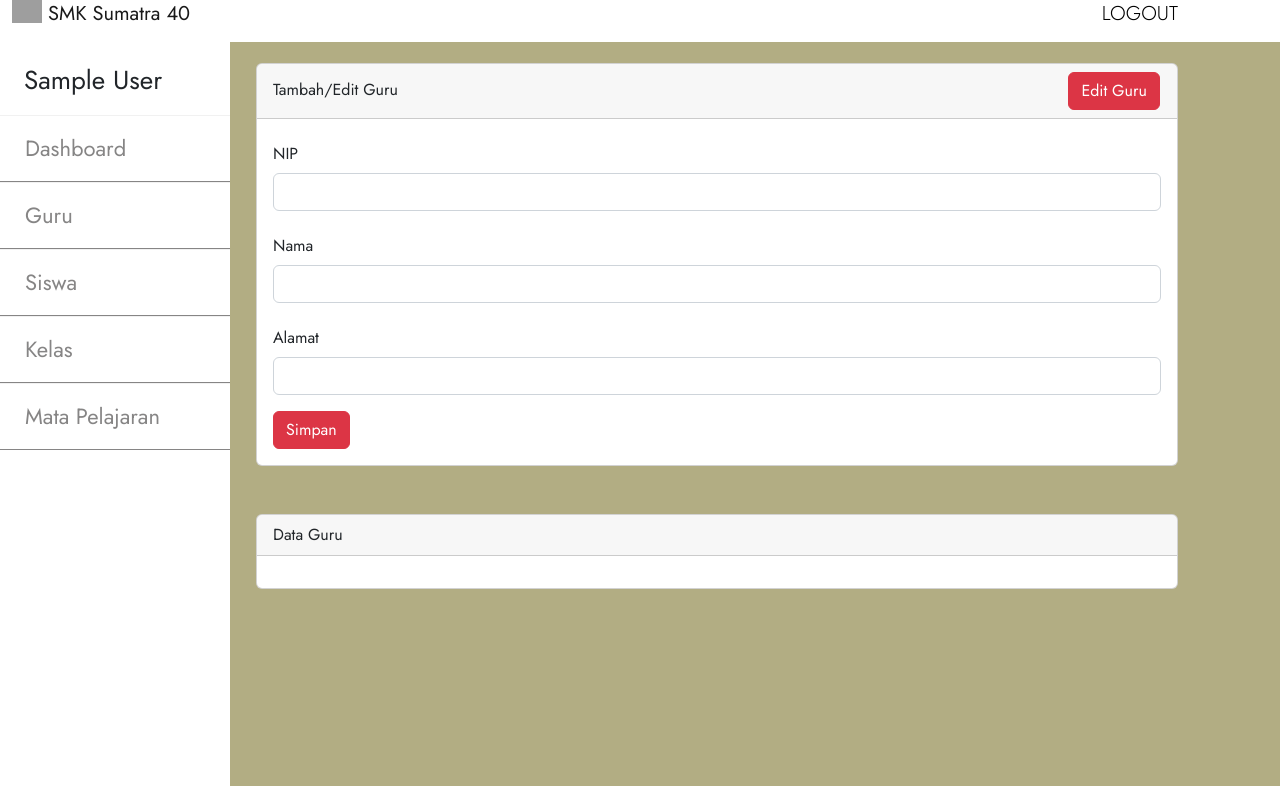
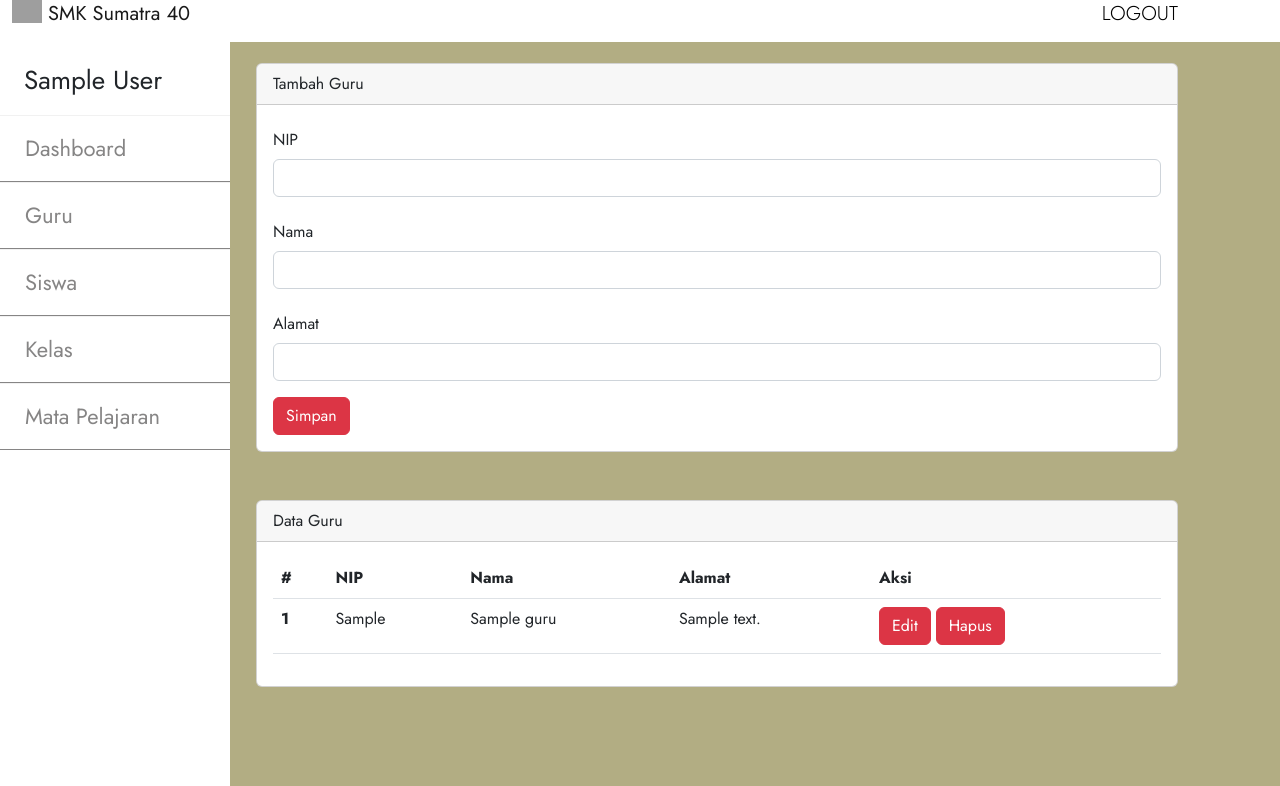
Before and after one commit to raihannjb/nilai_siswa, a PHP site: page /admin/guru.php in a window 1280 px wide. Shown: the part 14-800 px from the top of the page. Run offline with PHP 8.4, Linux system fonts and the light colour scheme; the visitor is signed in with stand-in values (Sample User, id 1); tables that the repository leaves empty or names only in its code hold one stand-in row (values such as "Sample post"); grey boxes are pictures that could not be loaded.

Commit message:
commit crud

```diff
--- a/admin/guru.php
+++ b/admin/guru.php
@@ -15,8 +15,37 @@ $alamat           = "";
 $error            = "";
 $sukses           = "";
 
+if (isset($_GET['op'])) {
+  $op = $_GET['op'];
+} else {
+  $op = "";
+}
+if($op == 'delete'){
+    $id           = $_GET['id'];
+    $sql1         = "delete from guru where id = '$id'";
+    $q1           = mysqli_query($koneksi,$sql1);
+    if($q1){
+      $sukses = "Berhasil menghapus data";
+    }else{
+      $error  = "Gagal menghapus data";
+    }
+}
+if ($op == 'edit') {
+  $id     = $_GET['id'];
+  $sql1   = "select * from guru where id = '$id'";
+  $q1     = mysqli_query($koneksi, $sql1);
+  $r1     = mysqli_fetch_array($q1);
+  $kode   = $r1['kode'];
+  $nama   = $r1['nama'];
+  $alamat = $r1['alamat'];
 
-if (isset($_POST['simpan'])) {
+  if ($kode == '') {
+    $error = "Data tidak ditemukan";
+  }
+}
+
+
+if (isset($_POST['simpan'])) { //create
   $kode             = $_POST['kode'];
   $nama             = $_POST['nama'];
   $alamat           = $_POST['alamat'];
@@ -25,12 +54,22 @@ if (isset($_POST['simpan'])) {
 
 
   if ($kode && $nama && $alamat) {
+    if ($op == 'edit') { //update
+      $sql1   = "update guru set kode = '$kode',nama='$nama',alamat = '$alamat' where id = '$id'";
+      $q1     = mysqli_query($koneksi, $sql1);
+      if ($q1) {
+        $sukses = "Data berhasil diperbarui";
+      } else {
+        $error  = "Data gagal diupdate";
+      }
+    } else { //insert
       $sql1 = "insert into guru (kode,nama,alamat) values ('$kode', '$nama' ,'$alamat')";
       $q1   = mysqli_query($koneksi, $sql1);
       if ($q1) {
         $sukses     = "Berhasil memasukkan data";
       } else {
         $error      = "Gagal memasukkan data";
+      }
     }
   } else {
     $error = "Silahkan masukkan semua data!!";
@@ -96,8 +135,7 @@ if (empty($_SESSION['username']) or empty($_SESSION['level'])) {
     <!-- untuk memasukkan dan mengedit data -->
     <div class="card">
       <div class="card-header">
-        Tambah/Edit Guru
-        <a style="margin-left:75%;" href="#" class="btn btn-danger">Edit Guru</a>
+        Tambah Guru
       </div>
       <div class="card-body">
         <?php
@@ -107,6 +145,7 @@ if (empty($_SESSION['username']) or empty($_SESSION['level'])) {
             <?php echo $error ?>
           </div>
         <?php
+
         }
         ?>
 
@@ -165,7 +204,44 @@ if (empty($_SESSION['username']) or empty($_SESSION['level'])) {
         Data Guru
       </div>
       <div class="card-body">
+        <table class="table">
+          <thead>
+            <tr>
+              <th scope="col">#</th>
+              <th scope="col">NIP</th>
+              <th scope="col">Nama</th>
+              <th scope="col">Alamat</th>
+              <th scope="col">Aksi</th>
+            </tr>
+          </thead>
+          <tbody>
+            <?php
+            $sql2   = "select * from guru order by id desc";
+            $q2     = mysqli_query($koneksi, $sql2);
+            $urut   = 1;
+            while ($r2 = mysqli_fetch_array($q2)) {
+              $id         = $r2['id'];
+              $kode       = $r2['kode'];
+              $nama       = $r2['nama'];
+              $alamat     = $r2['alamat'];
 
+            ?>
+              <tr>
+                <th scope="row"><?php echo $urut++ ?></th>
+                <td scope="row"><?php echo $kode ?></td>
+                <td scope="row"><?php echo $nama ?></td>
+                <td scope="row"><?php echo $alamat ?></td>
+                <td scope="row">
+                  <a href="guru.php?op=edit&id=<?php echo $id ?>"><button type="button" class="btn btn-danger">Edit</button></a>
+                  <a href="guru.php?op=delete&id=<?php echo $id ?>" onclick="return confirm('Yakin mau hapus data?')"><button type="button" class="btn btn-danger">Hapus</button></a>
+                </td>
+              </tr>
+            <?php
+            }
+            ?>
+          </tbody>
+
+        </table>
       </div>
     </div>
     <script type="text/javascript" src="../js/bootstrap.min.js"></script>
--- a/admin/siswa.php
+++ b/admin/siswa.php
@@ -96,8 +96,7 @@ if (empty($_SESSION['username']) or empty($_SESSION['level'])) {
     <!-- untuk memasukkan dan mengedit data -->
     <div class="card">
       <div class="card-header">
-        Tambah/Edit Siswa
-        <a style="margin-left:75%;" href="#" class="btn btn-danger">Edit Siswa</a>
+        Tambah Siswa
       </div>
       <div class="card-body">
         <?php
```
Also changed, not shown: admin/mata_pelajaran.php (+13 -16 lines). Lines whose indentation alone changed are shown as unchanged.
